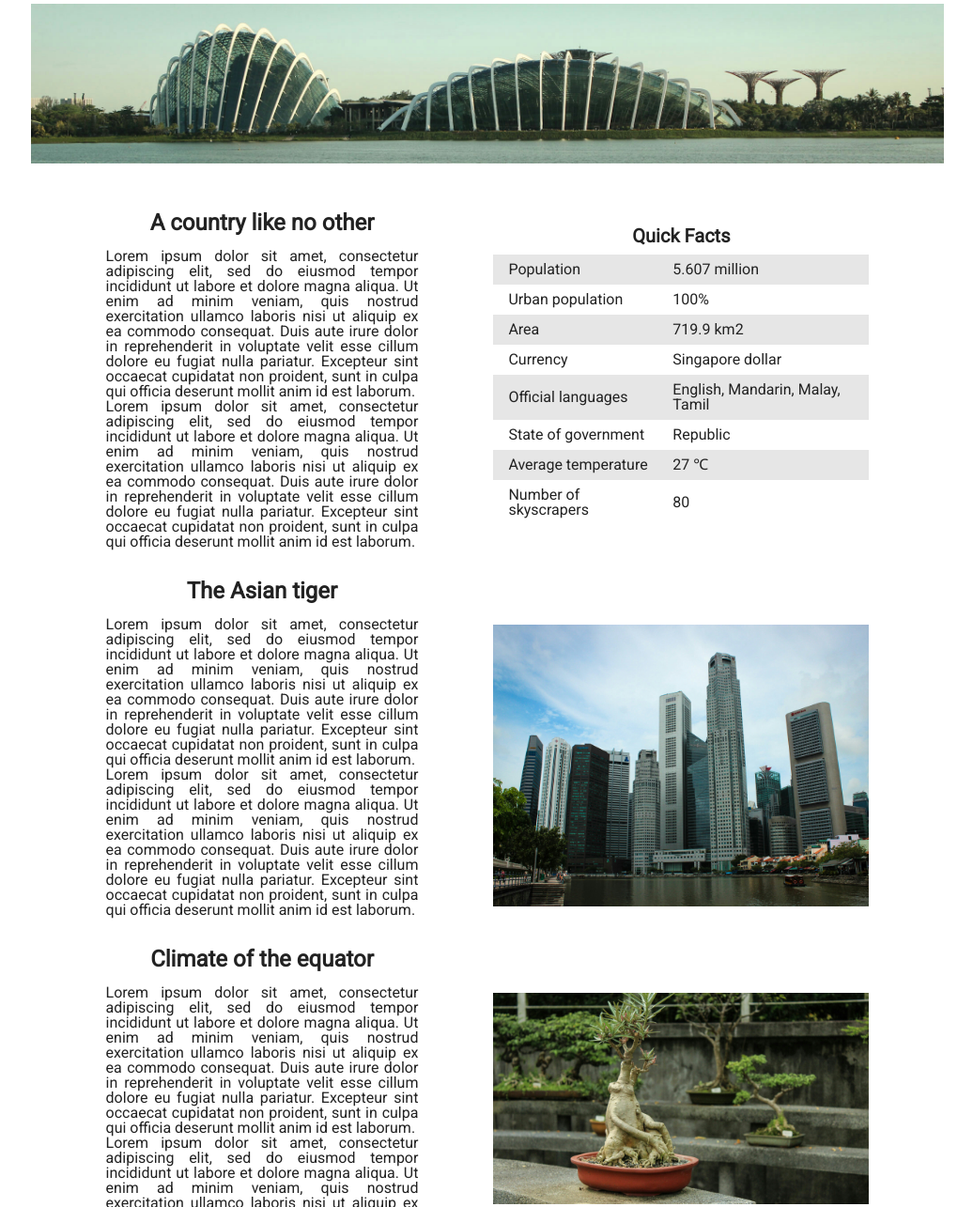
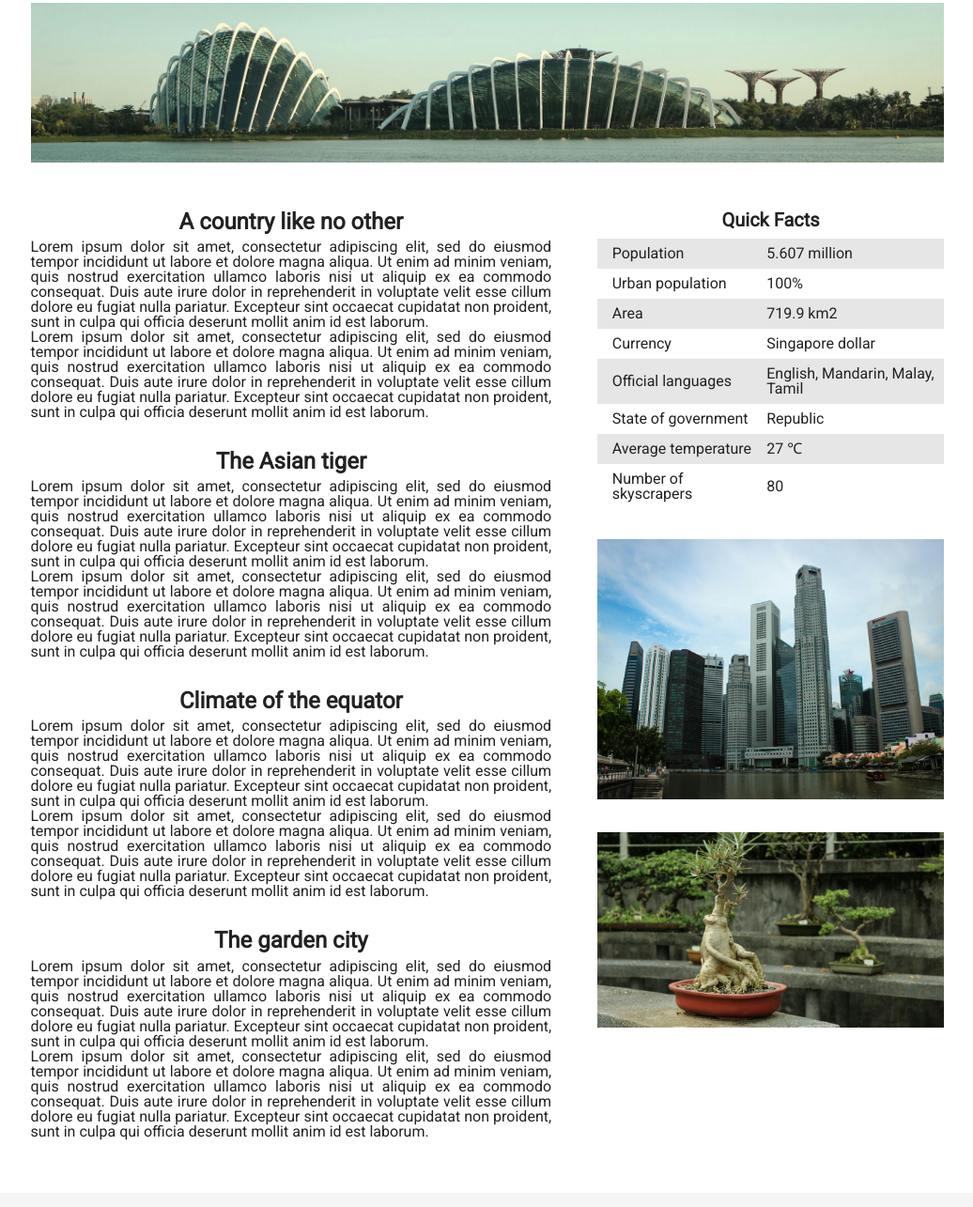
Before and after one commit to lennelov/singapore, a plain HTML site: page about_sg/about_sg.html in a window 1280 px wide. Shown: the part 227-1512 px from the top of the page at 94% size, without its empty margins (121-1157 px from the left). Drawn offline with Linux system fonts and the light colour scheme.

Commit message:
Update all

```diff
--- a/about_sg/about_sg.html
+++ b/about_sg/about_sg.html
@@ -4,8 +4,8 @@
 
 <head>
   <meta charset="utf-8" />
+  <meta name="viewport" content="width=device-width, initial-scale=1" />
   <link rel="stylesheet" href="../style.css" />
-  <meta name="viewport" content="width=device-width, initial-scale=1" />
   <link href="https://fonts.googleapis.com/css?family=Roboto" rel="stylesheet">
   <link href="https://fonts.googleapis.com/css?family=Montserrat:300,700" rel="stylesheet">
 </head>
@@ -15,7 +15,7 @@
     <nav id="header-nav">
       <ul>
         <li id="header-logo">
-          <a href="../index.html"><img id="header-logo-img" src="../images/singapore-logo3.svg" alt="Logo showing the head of the Singapore Merlion and the text Singapore." /></a>
+          <a href="../index.html"><img id="header-logo-img" src="../images/singapore-logo-black.svg" alt="Logo showing the head of the Singapore Merlion and the text Singapore." /></a>
         </li>
 
         <li>
@@ -34,6 +34,7 @@
   </header>
 
   <main id="about_sg-main" class="textmain">
+    <article>
       <div class="main-top">
         <h1>About Singapore</h1>
         <p>
@@ -45,7 +46,55 @@
         <img id="gardens-banner" src="../images/gardens-large.jpg" alt="The futuristic, dome-shaped Singapore Cloud Gardens by the water."/>
       </figure>
 
-    <aside class="about_sg-aside">
+      <div class="text_and_aside">
+        <div class="text-body">
+          <section>
+            <h2 class="about_sg-h2">A country like no other</h2>
+            <p>
+              Lorem ipsum dolor sit amet, consectetur adipiscing elit, sed do eiusmod tempor incididunt ut labore et dolore magna aliqua. Ut enim ad minim veniam, quis nostrud exercitation ullamco laboris nisi ut aliquip ex ea commodo consequat. Duis aute irure dolor in reprehenderit in voluptate velit esse cillum dolore eu fugiat nulla pariatur. Excepteur sint occaecat cupidatat non proident, sunt in culpa qui officia deserunt mollit anim id est laborum.
+            </p>
+
+            <p>
+              Lorem ipsum dolor sit amet, consectetur adipiscing elit, sed do eiusmod tempor incididunt ut labore et dolore magna aliqua. Ut enim ad minim veniam, quis nostrud exercitation ullamco laboris nisi ut aliquip ex ea commodo consequat. Duis aute irure dolor in reprehenderit in voluptate velit esse cillum dolore eu fugiat nulla pariatur. Excepteur sint occaecat cupidatat non proident, sunt in culpa qui officia deserunt mollit anim id est laborum.
+            </p>
+          </section>
+
+          <section>
+            <h2 class="about_sg-h2">The Asian tiger</h2>
+            <p>
+              Lorem ipsum dolor sit amet, consectetur adipiscing elit, sed do eiusmod tempor incididunt ut labore et dolore magna aliqua. Ut enim ad minim veniam, quis nostrud exercitation ullamco laboris nisi ut aliquip ex ea commodo consequat. Duis aute irure dolor in reprehenderit in voluptate velit esse cillum dolore eu fugiat nulla pariatur. Excepteur sint occaecat cupidatat non proident, sunt in culpa qui officia deserunt mollit anim id est laborum.
+            </p>
+
+            <p>
+              Lorem ipsum dolor sit amet, consectetur adipiscing elit, sed do eiusmod tempor incididunt ut labore et dolore magna aliqua. Ut enim ad minim veniam, quis nostrud exercitation ullamco laboris nisi ut aliquip ex ea commodo consequat. Duis aute irure dolor in reprehenderit in voluptate velit esse cillum dolore eu fugiat nulla pariatur. Excepteur sint occaecat cupidatat non proident, sunt in culpa qui officia deserunt mollit anim id est laborum.
+            </p>
+          </section>
+
+          <section>
+            <h2 class="about_sg-h2">Climate of the equator</h2>
+            <p>
+              Lorem ipsum dolor sit amet, consectetur adipiscing elit, sed do eiusmod tempor incididunt ut labore et dolore magna aliqua. Ut enim ad minim veniam, quis nostrud exercitation ullamco laboris nisi ut aliquip ex ea commodo consequat. Duis aute irure dolor in reprehenderit in voluptate velit esse cillum dolore eu fugiat nulla pariatur. Excepteur sint occaecat cupidatat non proident, sunt in culpa qui officia deserunt mollit anim id est laborum.
+            </p>
+
+            <p>
+              Lorem ipsum dolor sit amet, consectetur adipiscing elit, sed do eiusmod tempor incididunt ut labore et dolore magna aliqua. Ut enim ad minim veniam, quis nostrud exercitation ullamco laboris nisi ut aliquip ex ea commodo consequat. Duis aute irure dolor in reprehenderit in voluptate velit esse cillum dolore eu fugiat nulla pariatur. Excepteur sint occaecat cupidatat non proident, sunt in culpa qui officia deserunt mollit anim id est laborum.
+            </p>
+          </section>
+
+          <section>
+            <h2 class="about_sg-h2">The garden city</h2>
+            <p>
+              Lorem ipsum dolor sit amet, consectetur adipiscing elit, sed do eiusmod tempor incididunt ut labore et dolore magna aliqua. Ut enim ad minim veniam, quis nostrud exercitation ullamco laboris nisi ut aliquip ex ea commodo consequat. Duis aute irure dolor in reprehenderit in voluptate velit esse cillum dolore eu fugiat nulla pariatur. Excepteur sint occaecat cupidatat non proident, sunt in culpa qui officia deserunt mollit anim id est laborum.
+            </p>
+
+            <p>
+              Lorem ipsum dolor sit amet, consectetur adipiscing elit, sed do eiusmod tempor incididunt ut labore et dolore magna aliqua. Ut enim ad minim veniam, quis nostrud exercitation ullamco laboris nisi ut aliquip ex ea commodo consequat. Duis aute irure dolor in reprehenderit in voluptate velit esse cillum dolore eu fugiat nulla pariatur. Excepteur sint occaecat cupidatat non proident, sunt in culpa qui officia deserunt mollit anim id est laborum.
+            </p>
+          </section>
+        </div>
+
+        <aside>
+          <figure>
             <table id="quick_facts">
               <tr>
                 <th colspan="2">Quick Facts</th>
@@ -91,60 +140,18 @@
                 <td>80</td>
               </tr>
             </table>
+          </figure>
+
+          <figure>
+            <img src="../images/center-large.jpg" alt="" />
+          </figure>
+
+          <figure>
+            <img src="../images/bonsai-large.jpg" alt="" />
+          </figure>
         </aside>
-
-    <section class="about_sg-section">
-      <h2 class="about_sg-h2">A country like no other</h2>
-      <p>
-        Lorem ipsum dolor sit amet, consectetur adipiscing elit, sed do eiusmod tempor incididunt ut labore et dolore magna aliqua. Ut enim ad minim veniam, quis nostrud exercitation ullamco laboris nisi ut aliquip ex ea commodo consequat. Duis aute irure dolor in reprehenderit in voluptate velit esse cillum dolore eu fugiat nulla pariatur. Excepteur sint occaecat cupidatat non proident, sunt in culpa qui officia deserunt mollit anim id est laborum.
-      </p>
-
-      <p>
-        Lorem ipsum dolor sit amet, consectetur adipiscing elit, sed do eiusmod tempor incididunt ut labore et dolore magna aliqua. Ut enim ad minim veniam, quis nostrud exercitation ullamco laboris nisi ut aliquip ex ea commodo consequat. Duis aute irure dolor in reprehenderit in voluptate velit esse cillum dolore eu fugiat nulla pariatur. Excepteur sint occaecat cupidatat non proident, sunt in culpa qui officia deserunt mollit anim id est laborum.
-      </p>
-    </section>
-
-    <aside class="about_sg-aside">
-      <img src="../images/center-large.jpg" alt="" />
-    </aside>
-
-    <section class="about_sg-section">
-      <h2 class="about_sg-h2">The Asian tiger</h2>
-      <p>
-        Lorem ipsum dolor sit amet, consectetur adipiscing elit, sed do eiusmod tempor incididunt ut labore et dolore magna aliqua. Ut enim ad minim veniam, quis nostrud exercitation ullamco laboris nisi ut aliquip ex ea commodo consequat. Duis aute irure dolor in reprehenderit in voluptate velit esse cillum dolore eu fugiat nulla pariatur. Excepteur sint occaecat cupidatat non proident, sunt in culpa qui officia deserunt mollit anim id est laborum.
-      </p>
-
-      <p>
-        Lorem ipsum dolor sit amet, consectetur adipiscing elit, sed do eiusmod tempor incididunt ut labore et dolore magna aliqua. Ut enim ad minim veniam, quis nostrud exercitation ullamco laboris nisi ut aliquip ex ea commodo consequat. Duis aute irure dolor in reprehenderit in voluptate velit esse cillum dolore eu fugiat nulla pariatur. Excepteur sint occaecat cupidatat non proident, sunt in culpa qui officia deserunt mollit anim id est laborum.
-      </p>
-    </section>
-
-    <aside class="about_sg-aside">
-      <img src="../images/bonsai-large.jpg" alt="" />
-    </aside>
-
-    <section class="about_sg-section">
-      <h2 class="about_sg-h2">Climate of the equator</h2>
-      <p>
-        Lorem ipsum dolor sit amet, consectetur adipiscing elit, sed do eiusmod tempor incididunt ut labore et dolore magna aliqua. Ut enim ad minim veniam, quis nostrud exercitation ullamco laboris nisi ut aliquip ex ea commodo consequat. Duis aute irure dolor in reprehenderit in voluptate velit esse cillum dolore eu fugiat nulla pariatur. Excepteur sint occaecat cupidatat non proident, sunt in culpa qui officia deserunt mollit anim id est laborum.
-      </p>
-
-      <p>
-        Lorem ipsum dolor sit amet, consectetur adipiscing elit, sed do eiusmod tempor incididunt ut labore et dolore magna aliqua. Ut enim ad minim veniam, quis nostrud exercitation ullamco laboris nisi ut aliquip ex ea commodo consequat. Duis aute irure dolor in reprehenderit in voluptate velit esse cillum dolore eu fugiat nulla pariatur. Excepteur sint occaecat cupidatat non proident, sunt in culpa qui officia deserunt mollit anim id est laborum.
-      </p>
-    </section>
-
-    <section class="about_sg-section">
-      <h2 class="about_sg-h2">The garden city</h2>
-      <p>
-        Lorem ipsum dolor sit amet, consectetur adipiscing elit, sed do eiusmod tempor incididunt ut labore et dolore magna aliqua. Ut enim ad minim veniam, quis nostrud exercitation ullamco laboris nisi ut aliquip ex ea commodo consequat. Duis aute irure dolor in reprehenderit in voluptate velit esse cillum dolore eu fugiat nulla pariatur. Excepteur sint occaecat cupidatat non proident, sunt in culpa qui officia deserunt mollit anim id est laborum.
-      </p>
-
-      <p>
-        Lorem ipsum dolor sit amet, consectetur adipiscing elit, sed do eiusmod tempor incididunt ut labore et dolore magna aliqua. Ut enim ad minim veniam, quis nostrud exercitation ullamco laboris nisi ut aliquip ex ea commodo consequat. Duis aute irure dolor in reprehenderit in voluptate velit esse cillum dolore eu fugiat nulla pariatur. Excepteur sint occaecat cupidatat non proident, sunt in culpa qui officia deserunt mollit anim id est laborum.
-      </p>
-    </section>
-
+      </div>
+    </article>
   </main>
 
   <footer>
--- a/style.css
+++ b/style.css
@@ -71,7 +71,6 @@ h2 {
 	font-family: 'Roboto', sans-serif;
   font-size: 1.5rem;
   font-weight: bold;
-	margin-bottom: 1rem;
 }
 
 /* Header */
@@ -122,10 +121,13 @@ header ul li a.header-nav-selected {
 }
 header ul li a:hover {
   color: White;
-  background-color: DimGrey;
+  background-color: #db0000;
 }
 #header-logo-img {
   height: 1.5em;
+}
+#header-logo-img:hover {
+  content: url('images/singapore-logo-white.svg');
 }
 
 /* General Main Objects */
@@ -136,10 +138,7 @@ main {
 	background-color: white;
 }
 main.textmain {
-	box-sizing: border-box;
-	margin: 2% 2% 1% 2%;
 	padding: 2% 10% 2% 10%;
-	background-color: white;
 }
 .main-top {
 	display: flex;
@@ -192,6 +191,7 @@ main.textmain {
 		text-align: left;
 		width: 50%;
 		margin-top: 0.6em;
+		padding-right: 20%;
 	}
 }
 /* General Table */
@@ -418,29 +418,38 @@ footer small {
 	width: 100%;
 	margin-bottom: 3em;
 }
-.about_sg-section {
+.text_and_aside {
+	width: 100%;
+	display: grid;
+	grid:
+		[content-start] "left right"
+		/[left] 3fr [right] 2fr;
+	grid-column-gap: 5%;
+}
+.text_and_aside .text-body {
+	grid-area: left;
 	text-align: justify;
-	margin: 0 35em 2em 5em;
 }
-.about_sg-h2 {
+.text_and_aside aside {
+	grid-area: right;
+}
+.text_and_aside h2 {
 	width: 100%;
 	text-align: center;
+	margin-bottom: 0.3em;
+}
 
+.text_and_aside section {
+	margin-bottom: 2em;
 }
-.about_sg-aside {
-	position: relative;
-	float: right;
-	width: 25em;
-	margin-right: 5em;
-	clear: both;
-	margin-top: 3em;
+
+.text_and_aside aside figure {
+	width: 100%;
+	margin-bottom: 2em;
 }
-.about_sg-aside img {
+.text_and_aside aside figure > * {
 	width: 100%;
+}
+.text_and_aside aside figure img {
 	fill: cover;
-	float: right;
 }
-.about_sg-aside table {
-	width: 100%;
-	margin-top: -2em;
-}
```
Also changed, not shown: get_there/get_there.html (+1 -1 lines), index.html (+1 -1 lines), sights/sights.html (+1 -1 lines), images/singapore-logo-black.svg (added), images/singapore-logo-white.svg (added). Lines whose indentation alone changed are shown as unchanged.
